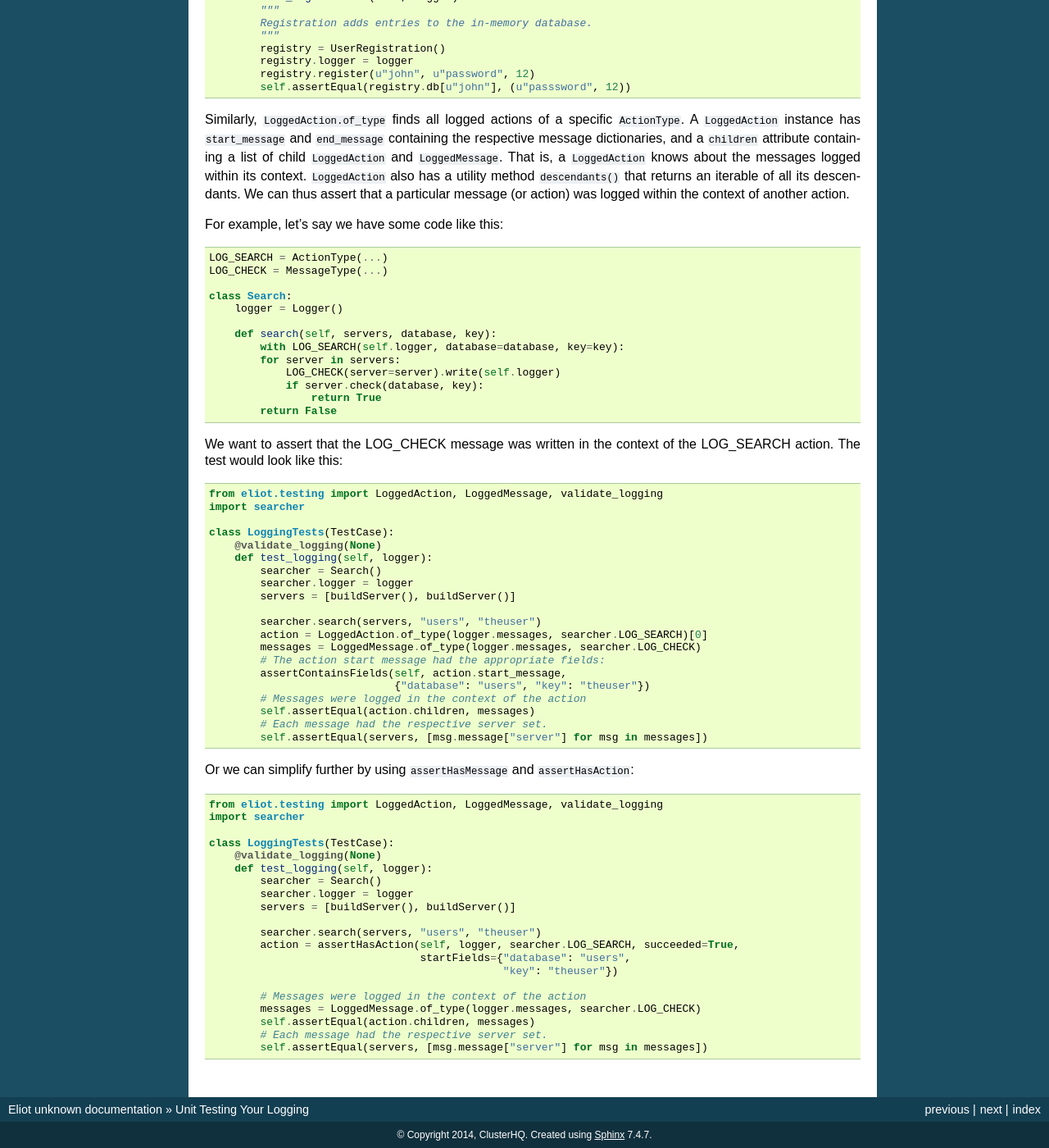
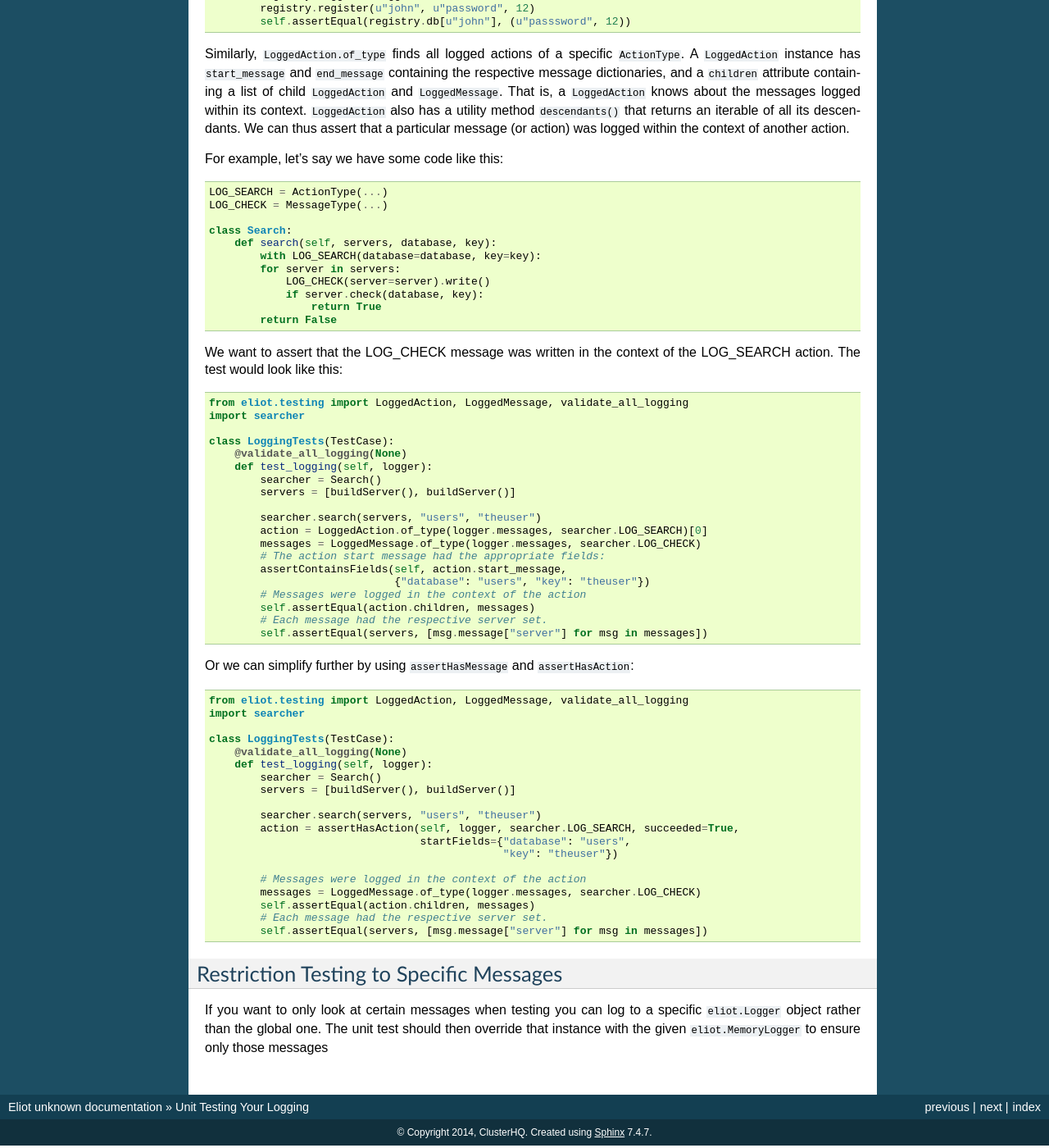
Before and after one commit to itamarst/eliot, a Sphinx documentation site: the page built from docs/source/types-testing.rst, in a window 1280 px wide and 1400 px high, scrolled down 2507 px. Shown: the whole window at 82% size. Built offline with Sphinx 7.4.7, drawn with Linux system fonts in a browser that asks for light colours; some of the changed text lies outside the part shown.

Commit message:
Sketch of logger removal effect on documentation.

```diff
--- a/docs/source/types-testing.rst
+++ b/docs/source/types-testing.rst
@@ -8,7 +8,7 @@ Now that you've got some code emitting log messages (or even better, before you'
 Given good test coverage all code branches should already be covered by tests unrelated to logging.
 Logging can be considered just another aspect of testing those code branches.
 Rather than recreating all those tests as separate functions Eliot provides a decorator the allows adding logging assertions to existing tests.
-``unittest.TestCase`` test methods decorated with ``eliot.testing.validate_logging`` will be called with a ``logger`` keyword argument, a ``eliot.MemoryLogger`` instance, which should replace any ``eliot.Logger`` in objects being tested.
+``unittest.TestCase`` test methods decorated with ``eliot.testing.validate_logging`` will be called with a ``logger`` keyword argument, a ``eliot.MemoryLogger`` instance.
 The ``validate_logging`` decorator takes an argument: another function that takes the ``TestCase`` instance as its first argument (``self``), and the ``logger`` as its second argument.
 This function can make assertions about logging after the main test function has run.
 You can also pass additional arguments and keyword arguments to ``@validate_logging``, in which case the assertion function will get called with them as well.
@@ -18,11 +18,9 @@ Let's unit test some code that relies on the ``LOG_USER_REGISTRATION`` object we
 
 .. code-block:: python
 
-      from eliot import Logger
       from myapp.logtypes import LOG_USER_REGISTRATION
 
       class UserRegistration(object):
-          logger = Logger()
 
           def __init__(self):
               self.db = {}
@@ -30,7 +28,7 @@ Let's unit test some code that relies on the ``LOG_USER_REGISTRATION`` object we
           def register(self, username, password, age):
               self.db[username] = (password, age)
               LOG_USER_REGISTRATION(
-                   username=username, password=password, age=age).write(self.logger)
+                   username=username, password=password, age=age).write()
 
 
 Here's how we'd test it:
@@ -39,7 +37,7 @@ Here's how we'd test it:
 
     from unittest import TestCase
     from eliot import MemoryLogger
-    from eliot.testing import assertContainsFields, validate_logging
+    from eliot.testing import assertContainsFields, validate_all_logging
 
     from myapp.registration import UserRegistration
     from myapp.logtypes import LOG_USER_REGISTRATION
@@ -57,13 +55,12 @@ Here's how we'd test it:
                                   u"password": u"password",
                                   u"age": 12}))
 
-        @validate_logging(assertRegistrationLogging)
+        @validate_all_logging(assertRegistrationLogging)
         def test_registration(self, logger):
             """
             Registration adds entries to the in-memory database.
             """
             registry = UserRegistration()
-            registry.logger = logger
             registry.register(u"john", u"password", 12)
             self.assertEqual(registry.db[u"john"], (u"passsword", 12))
 
@@ -85,17 +82,16 @@ The result will be a list of traceback message dictionaries for the particular e
 .. code-block:: python
 
     from unittest import TestCase
-    from eliot.testing import validate_logging
+    from eliot.testing import validate_all_logging
 
     class MyTests(TestCase):
         def assertMythingBadPathLogging(self, logger):
             messages = logger.flush_tracebacks(OSError)
             self.assertEqual(len(messages), 1)
 
-        @validate_logging(assertMythingBadPathLogging)
+        @validate_all_logging(assertMythingBadPathLogging)
         def test_mythingBadPath(self, logger):
              mything = MyThing()
-             mything.logger = logger
              # Trigger an error that will cause a OSError traceback to be logged:
              self.assertFalse(mything.load("/nonexistent/path"))
 
@@ -109,19 +105,18 @@ The simplest method is using the ``assertHasMessage`` utility function which ass
 
 .. code-block:: python
 
-    from eliot.testing import assertHasMessage, validate_logging
+    from eliot.testing import assertHasMessage, validate_all_logging
 
     class LoggingTests(TestCase):
         @validate_logging(assertHasMessage, LOG_USER_REGISTRATION,
                          {u"username": u"john",
                           u"password": u"password",
                           u"age": 12})
-        def test_registration(self, logger):
+        def test_registration(self):
             """
             Registration adds entries to the in-memory database.
             """
             registry = UserRegistration()
-            registry.logger = logger
             registry.register(u"john", u"password", 12)
             self.assertEqual(registry.db[u"john"], (u"passsword", 12))
 
@@ -135,7 +130,7 @@ For example, we could rewrite the registration logging test above like so:
 
 .. code-block:: python
 
-    from eliot.testing import LoggedMessage, validate_logging
+    from eliot.testing import LoggedMessage, validate_all_logging
 
     class LoggingTests(TestCase):
         def assertRegistrationLogging(self, logger):
@@ -148,7 +143,7 @@ For example, we could rewrite the registration logging test above like so:
                                   u"password": u"password",
                                   u"age": 12}))
 
-        @validate_logging(assertRegistrationLogging)
+        @validate_all_logging(assertRegistrationLogging)
         def test_registration(self, logger):
             """
             Registration adds entries to the in-memory database.
@@ -173,12 +168,10 @@ For example, let's say we have some code like this:
     LOG_CHECK = MessageType(...)
 
     class Search:
-        logger = Logger()
-
         def search(self, servers, database, key):
-            with LOG_SEARCH(self.logger, database=database, key=key):
+            with LOG_SEARCH(database=database, key=key):
             for server in servers:
-                LOG_CHECK(server=server).write(self.logger)
+                LOG_CHECK(server=server).write()
                 if server.check(database, key):
                     return True
             return False
@@ -188,14 +181,13 @@ The test would look like this:
 
 .. code-block:: python
 
-    from eliot.testing import LoggedAction, LoggedMessage, validate_logging
+    from eliot.testing import LoggedAction, LoggedMessage, validate_all_logging
     import searcher
 
     class LoggingTests(TestCase):
-        @validate_logging(None)
+        @validate_all_logging(None)
         def test_logging(self, logger):
             searcher = Search()
-            searcher.logger = logger
             servers = [buildServer(), buildServer()]
 
             searcher.search(servers, "users", "theuser")
@@ -214,14 +206,13 @@ Or we can simplify further by using ``assertHasMessage`` and ``assertHasAction``
 
 .. code-block:: python
 
-    from eliot.testing import LoggedAction, LoggedMessage, validate_logging
+    from eliot.testing import LoggedAction, LoggedMessage, validate_all_logging
     import searcher
 
     class LoggingTests(TestCase):
-        @validate_logging(None)
+        @validate_all_logging(None)
         def test_logging(self, logger):
             searcher = Search()
-            searcher.logger = logger
             servers = [buildServer(), buildServer()]
 
             searcher.search(servers, "users", "theuser")
@@ -234,3 +225,10 @@ Or we can simplify further by using ``assertHasMessage`` and ``assertHasAction``
             self.assertEqual(action.children, messages)
             # Each message had the respective server set.
             self.assertEqual(servers, [msg.message["server"] for msg in messages])
+
+
+Restriction Testing to Specific Messages
+----------------------------------------
+
+If you want to only look at certain messages when testing you can log to a specific ``eliot.Logger`` object rather than the global one.
+The unit test should then override that instance with the given ``eliot.MemoryLogger`` to ensure only those messages
```
Also changed, not shown: docs/source/actions.rst (+7 -15 lines), docs/source/introduction.rst (+15 -23 lines), docs/source/messages.rst (+15 -9 lines), docs/source/twisted.rst (+6 -12 lines), docs/source/types.rst (+5 -10 lines), docs/stdout.py (+3 -5 lines), 2 other files.
